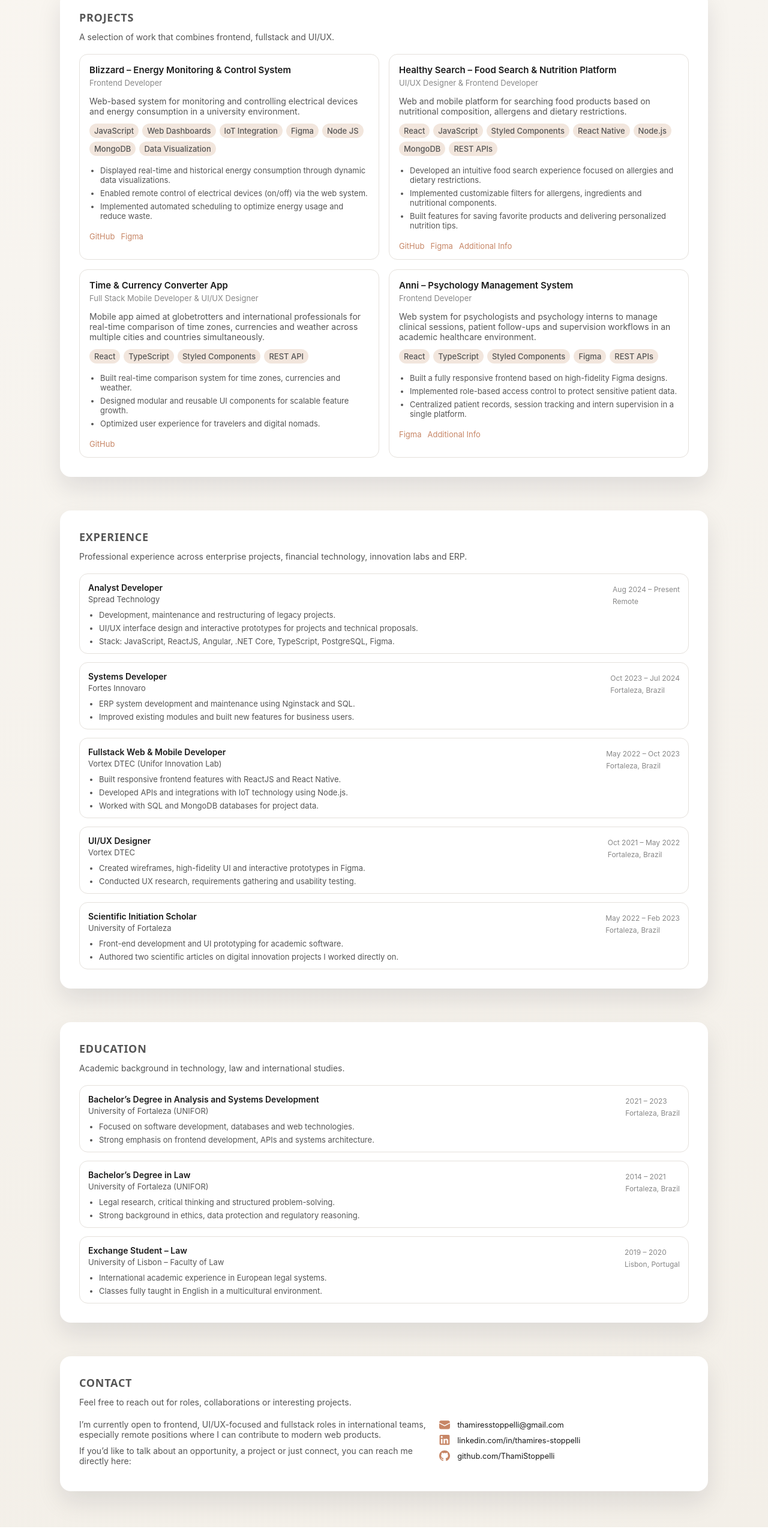
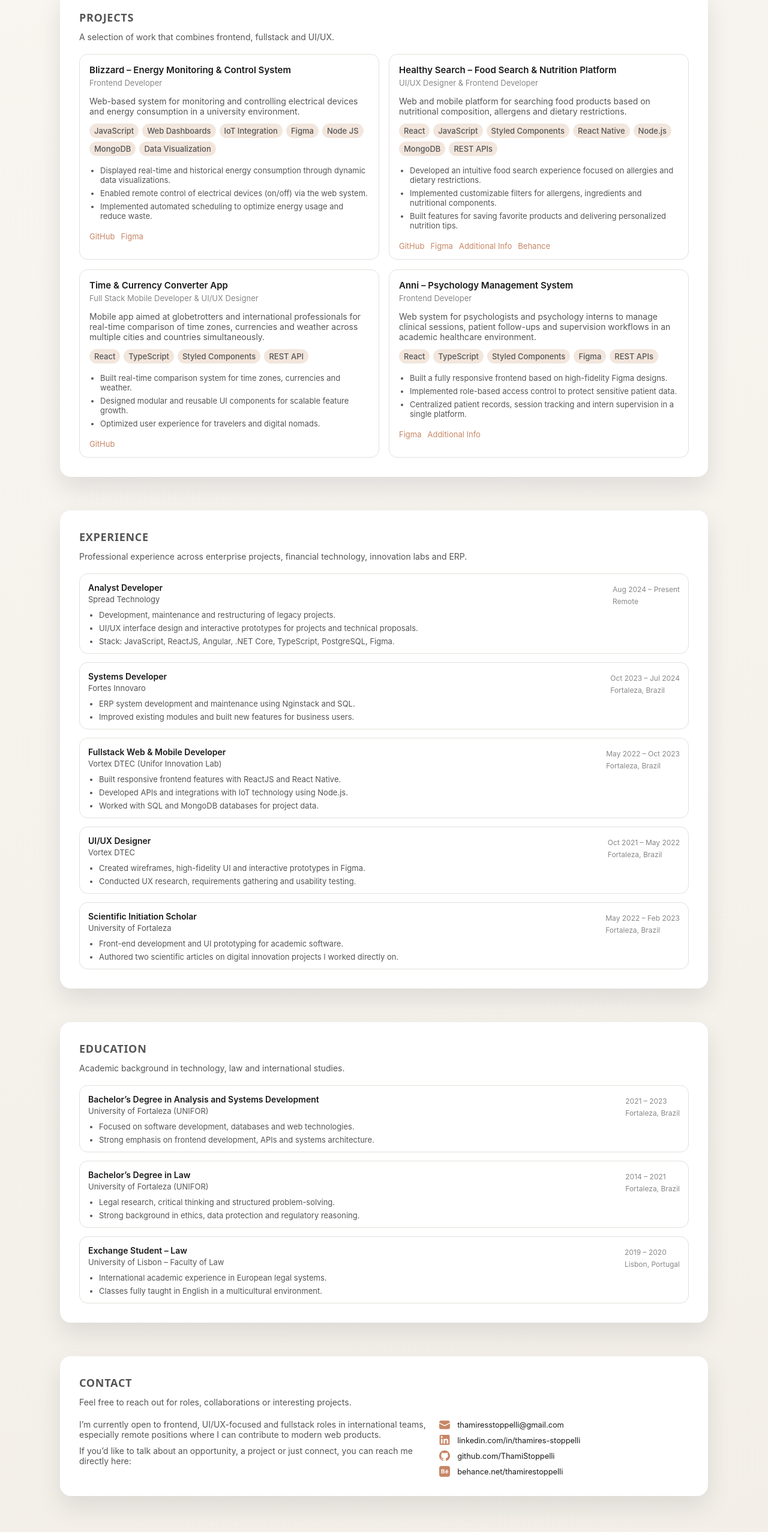
Before and after one commit to ThamiStoppelli/Portfolio, a React (Vite) app: page / in a window 1280 px wide. Shown: the part 1386-3940 px from the top of the page at 60% size. Built offline with nearby package versions, Linux system fonts and the light colour scheme.

Commit message:
Added behance project for 'Busca Saudavel' and behance profile  link

```diff
--- a/src/components/common/ProjectCard/index.tsx
+++ b/src/components/common/ProjectCard/index.tsx
@@ -43,6 +43,11 @@ export const ProjectCard: React.FC<Props> = ({ project }) => {
             Additional Info
           </S.Link>
         )}
+        {project.behanceUrl && (
+          <S.Link href={project.behanceUrl} target="_blank" rel="noreferrer">
+            Behance
+          </S.Link>
+        )}
         {project.liveUrl && project.liveUrl !== "#" && (
           <S.Link href={project.liveUrl} target="_blank" rel="noreferrer">
             Live demo
--- a/src/components/sections/Contact/index.tsx
+++ b/src/components/sections/Contact/index.tsx
@@ -3,6 +3,7 @@ import { Section } from "../../common/Section";
 import githubIcon from "../../../assets/svgs/github.svg";
 import linkedinIcon from "../../../assets/svgs/linked in.svg";
 import emailIcon from "../../../assets/svgs/mail.svg";
+import behanceIcon from "../../../assets/svgs/behance.svg";
 import * as S from "./styles";
 
 export const Contact: React.FC = () => {
@@ -46,6 +47,14 @@ export const Contact: React.FC = () => {
             <img src={githubIcon} alt="GitHub" />
             github.com/ThamiStoppelli
           </S.ContactItem>
+          <S.ContactItem
+            href="https://www.behance.net/thamirestoppelli"
+            target="_blank"
+            rel="noreferrer"
+          >
+            <img src={behanceIcon} alt="Behance" />
+            behance.net/thamirestoppelli
+          </S.ContactItem>
         </S.ContactList>
       </S.ContactGrid>
     </Section>
--- a/src/data/projects.ts
+++ b/src/data/projects.ts
@@ -7,6 +7,7 @@ export type Project = {
   details: string[];
   githubUrl?: string;
   figmaUrl?: string;
+  behanceUrl?: string;
   liveUrl?: string;
   additionalInfo?: string;
 };
@@ -57,7 +58,8 @@ export const projects: Project[] = [
     ],
     githubUrl: "https://github.com/ThamiStoppelli/busca-saudavel-frontend-web",
     figmaUrl: "https://www.figma.com/proto/oXi5IgGHMEtEAn9KBCSrFT/Projeto-Aplicado---Busca-Saudavel?page-id=1%3A2&node-id=460-2523&p=f&viewport=-676%2C-381%2C0.02&t=0WIUdkKSUTju6bP0-1&scaling=scale-down-width&content-scaling=fixed&starting-point-node-id=460%3A2523&show-proto-sidebar=1",
-    additionalInfo: "https://www.canva.com/design/DAG51AN48oI/RmVZe5mQdI2oG0x_nTn_kA/edit?utm_content=DAG51AN48oI&utm_campaign=designshare&utm_medium=link2&utm_source=sharebutton"
+    additionalInfo: "https://www.canva.com/design/DAG51AN48oI/RmVZe5mQdI2oG0x_nTn_kA/edit?utm_content=DAG51AN48oI&utm_campaign=designshare&utm_medium=link2&utm_source=sharebutton",
+    behanceUrl: "https://www.behance.net/gallery/248123099/Busca-Saudavel-The-Nutrition-Label-UIUX-Case-Study"
   },
   {
     id: "time-currency-app",
```
Also changed, not shown: src/assets/svgs/behance.svg (added).
